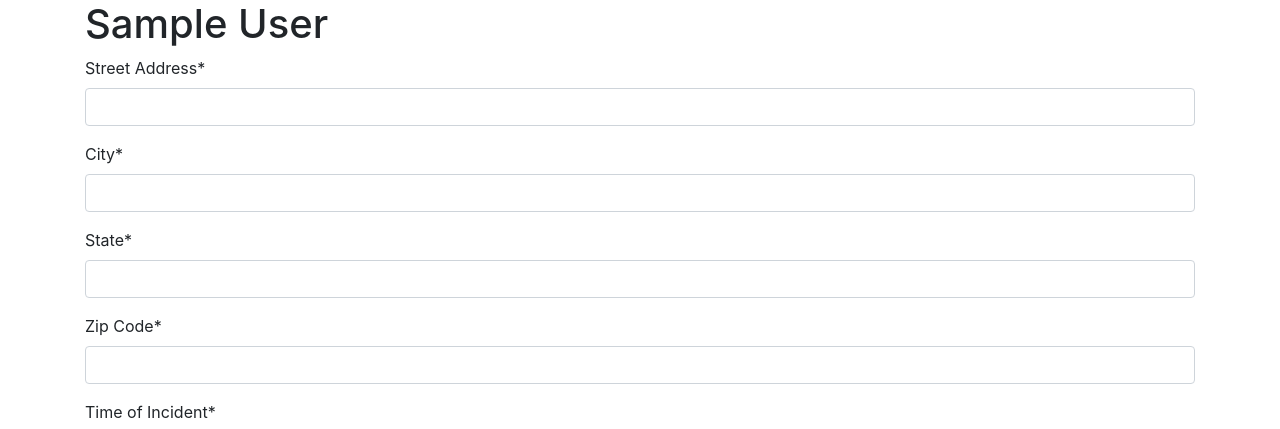
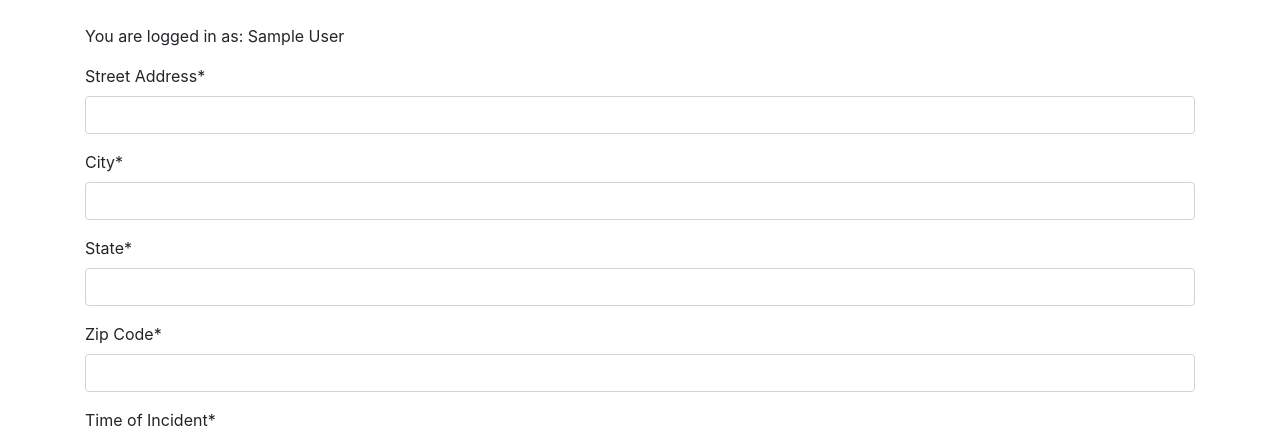
Before and after one commit to mattshoobs/Hackathon_88NineLabs, a Django app: page /abuse/report-incident in a window 1280 px wide. Shown: the part 56-485 px from the top of the page. Run offline with Django 3.2, Linux system fonts and the light colour scheme; the visitor is signed in with stand-in values (Sample User, id 1); some libraries are stand-ins or nearby versions.

Commit message:
Displayed users name on form when signed into account.

```diff
--- a/hackathon_88ninelabs/Incident/templates/forms/crispy_incident_report_form.html
+++ b/hackathon_88ninelabs/Incident/templates/forms/crispy_incident_report_form.html
@@ -4,8 +4,9 @@
 {% block content %}
 
   {% if request.user.is_authenticated %}
-
-    <h1>{{ request.user.name }}</h1>
+  <br>
+    <p>You are logged in as: {{ request.user.name }}
+    </p>
 
   {% endif %}
     {% crispy form %}
```
